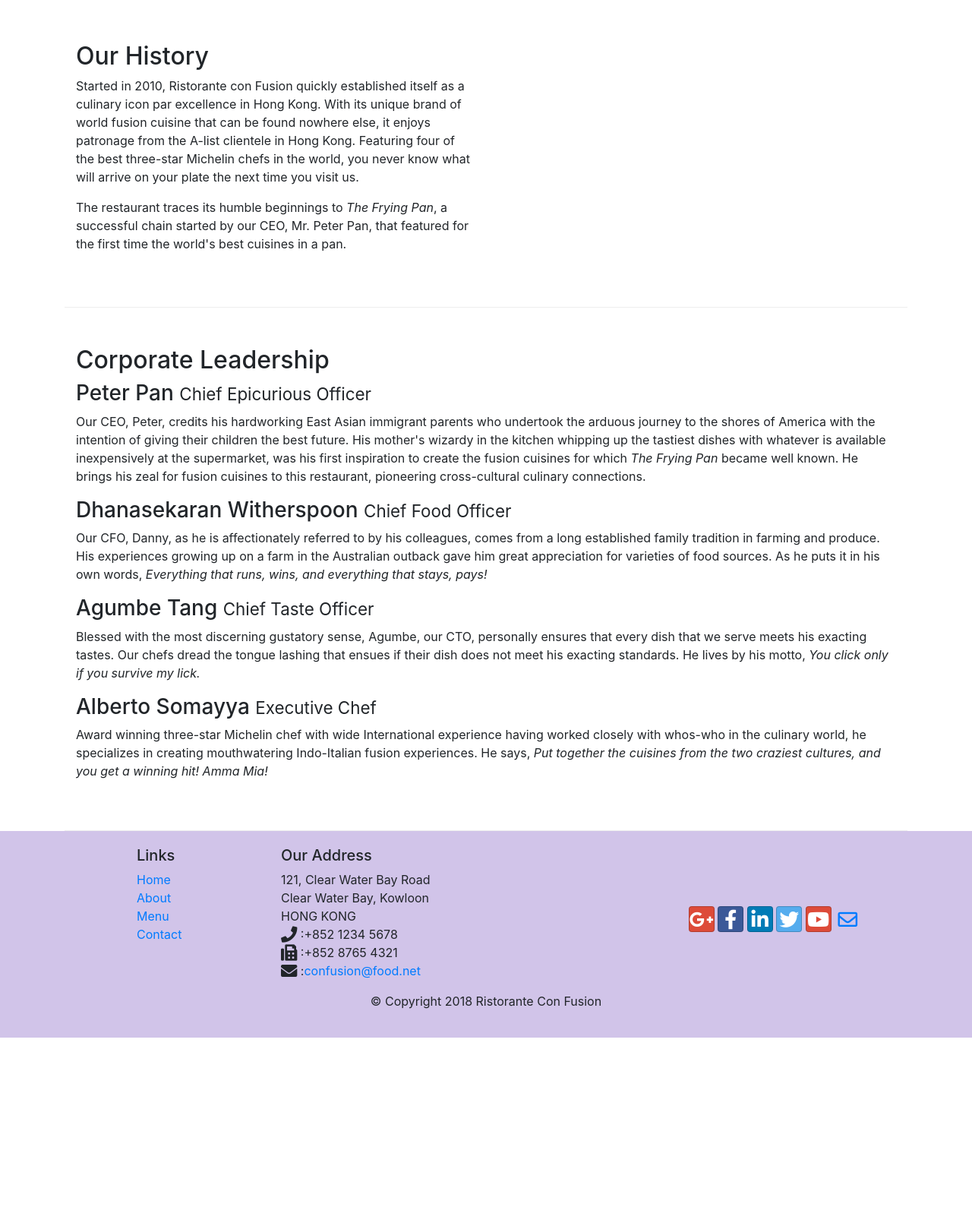
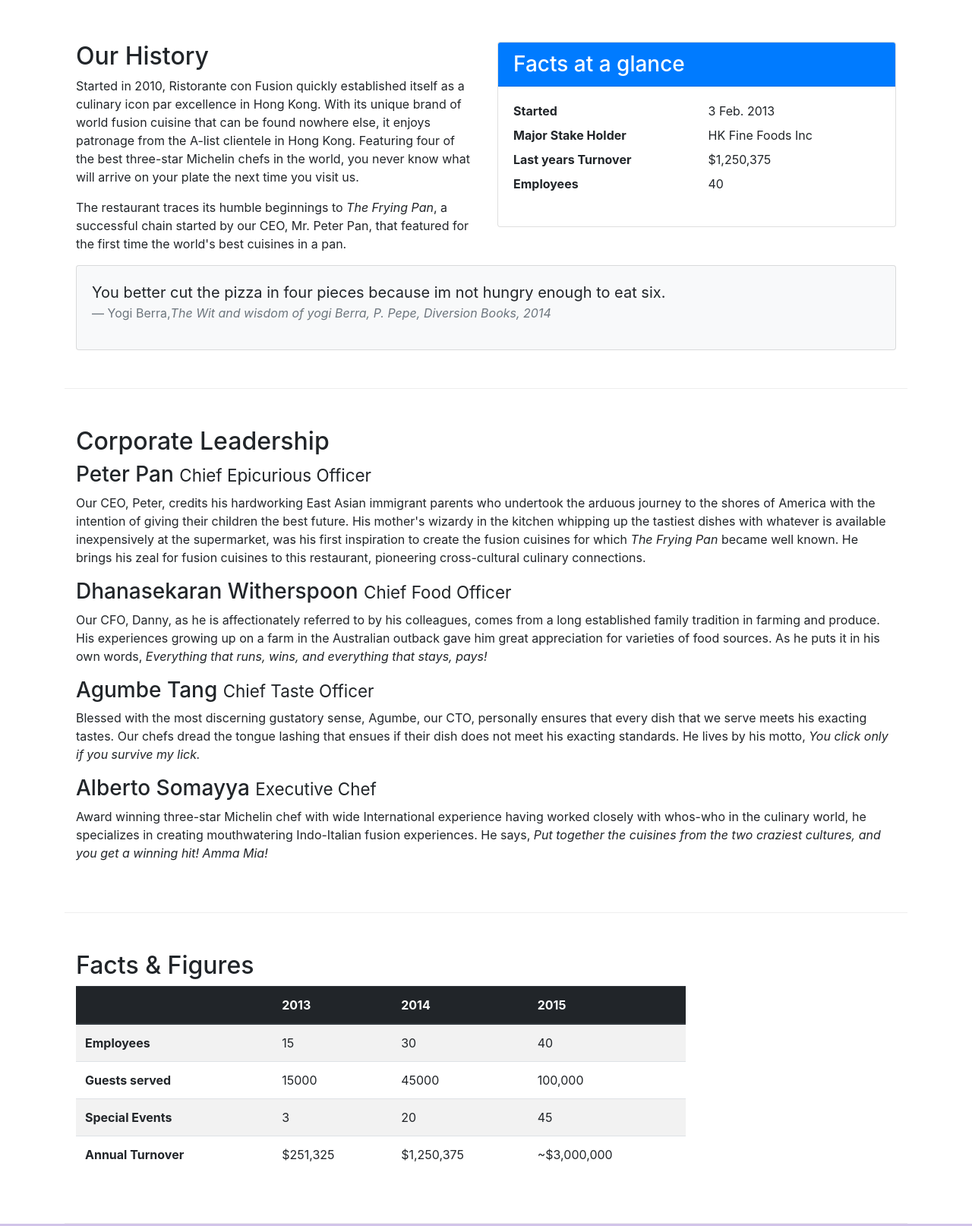
Before and after one commit to dhillon64/bootstrap4website, a website: page aboutus.html in a window 1280 px wide. Shown: the part 460-2074 px from the top of the page at 76% size. Before the commit the page ends 1826 px from the top, so only its background shows below. Drawn offline with nearby package versions, Linux system fonts and the light colour scheme.

Commit message:
added table and cards to aboutus.html, also added dropdown link in contactus.html navbar

```diff
--- a/aboutus.html
+++ b/aboutus.html
@@ -56,12 +56,36 @@
         </div>
 
         <div class="row row-content">
-            <div class="col-12 col-sm-6">
+            <div class="col-sm-6">
                 <h2>Our History</h2>
                 <p>Started in 2010, Ristorante con Fusion quickly established itself as a culinary icon par excellence in Hong Kong. With its unique brand of world fusion cuisine that can be found nowhere else, it enjoys patronage from the A-list clientele in Hong Kong.  Featuring four of the best three-star Michelin chefs in the world, you never know what will arrive on your plate the next time you visit us.</p>
                 <p>The restaurant traces its humble beginnings to <em>The Frying Pan</em>, a successful chain started by our CEO, Mr. Peter Pan, that featured for the first time the world's best cuisines in a pan.</p>
             </div>
-            <div>
+            <div class="col-sm">
+                <div class="card">
+                    <h3 class="card-header bg-primary text-white">Facts at a glance</h3>
+                    <div class="card-body">
+                        <dl class="row">
+                            <dt class="col-6">Started</dt>
+                            <dd class="col-6">3 Feb. 2013</dd>
+                            <dt class="col-6">Major Stake Holder</dt>
+                            <dd class="col-6">HK Fine Foods Inc</dd>
+                            <dt class="col-6">Last years Turnover</dt>
+                            <dd class="col-6">$1,250,375</dd>
+                            <dt class="col-6">Employees</dt>
+                            <dd class="col-6">40</dd>
+                        </dl>
+                    </div>
+                </div>
+            </div>
+            <div class="col-12">
+                <div class="card card-body bg-light">
+                    <blockquote class="blockquote"><p class="mb-0">You better cut the pizza in four pieces
+                        because im not hungry enough to eat six.</p>
+                    <footer class="blockquote-footer">Yogi Berra,<cite title="Source Title">The Wit and wisdom of yogi Berra, P. Pepe, Diversion Books, 2014</cite>
+                    </footer>
+                    </blockquote>
+                </div>
             </div>
         </div>
 
@@ -86,8 +110,53 @@
                 <p>Award winning three-star Michelin chef with wide International experience having worked closely with whos-who in the culinary world, he specializes in creating mouthwatering Indo-Italian fusion experiences. He says, <em>Put together the cuisines from the two craziest cultures, and you get a winning hit! Amma Mia!</em></p>
                 </div>
             </div>
-       </div>
+        </div>
+            <div class="row row-content">
+                <div class="col-12 col-sm-9">
+                    <h2>Facts &amp; Figures</h2>
+                    <div class="table-responsive">
+                        <table class="table table-striped">
+                            <thead class="thead-dark">
+                                <tr>
+                                    <th>&nbsp</th>
+                                    <th>2013</th>
+                                    <th>2014</th>
+                                    <th>2015</th>
+                                </tr>
+                            </thead>
+                            <tbody>
+                                <tr>
+                                    <th>Employees</th>
+                                    <td>15</td>
+                                    <td>30</td>
+                                    <td>40</td>
+                                </tr>
+                                <tr>
+                                    <th>Guests served</th>
+                                    <td>15000</td>
+                                    <td>45000</td>
+                                    <td>100,000</td>
+                                </tr>
+                                <tr>
+                                    <th>Special Events</th>
+                                    <td>3</td>
+                                    <td>20</td>
+                                    <td>45</td>
+                                </tr>
+                                <tr>
+                                    <th>Annual Turnover</th>
+                                    <td>$251,325</td>
+                                    <td>$1,250,375</td>
+                                    <td>~$3,000,000</td>
+                                </tr>
+                            </tbody>
+                        </table>
+                    </div>
+                </div>
+                <div class="col-12 col-sm-3">
 
+               </div>
+            </div>
     </div>
 
     <footer class="footer">
```
Also changed, not shown: contactus.html (+10 -0 lines).
